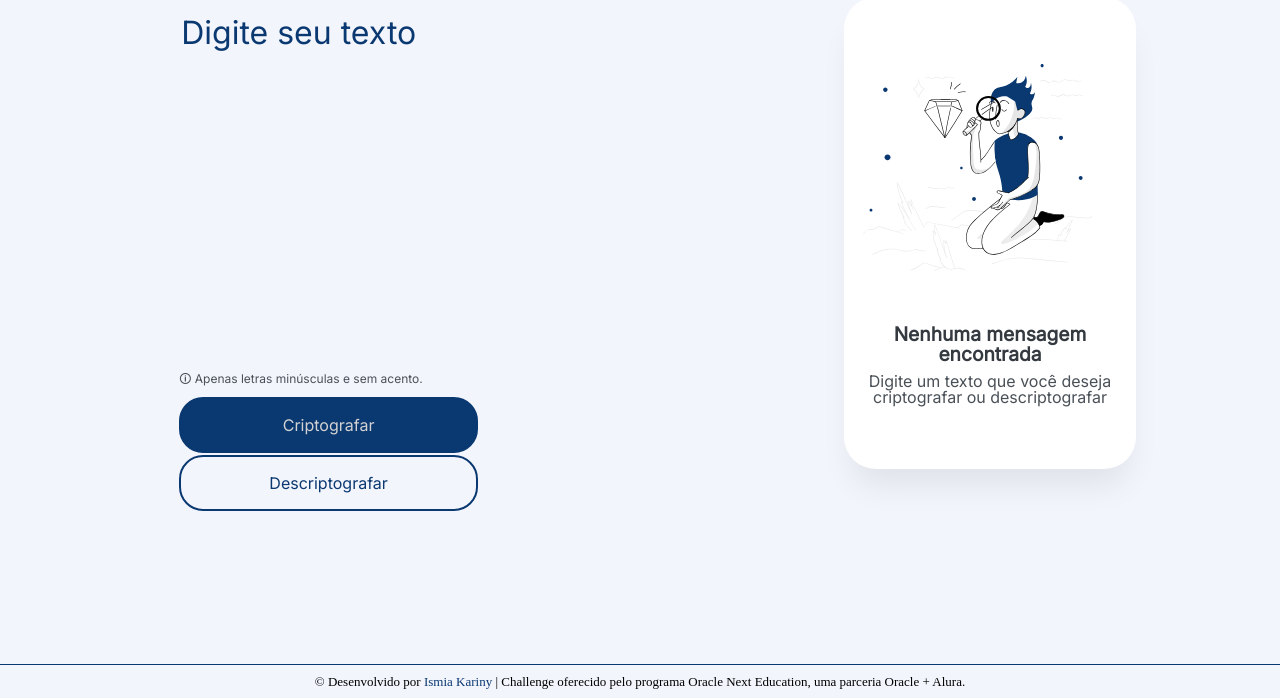
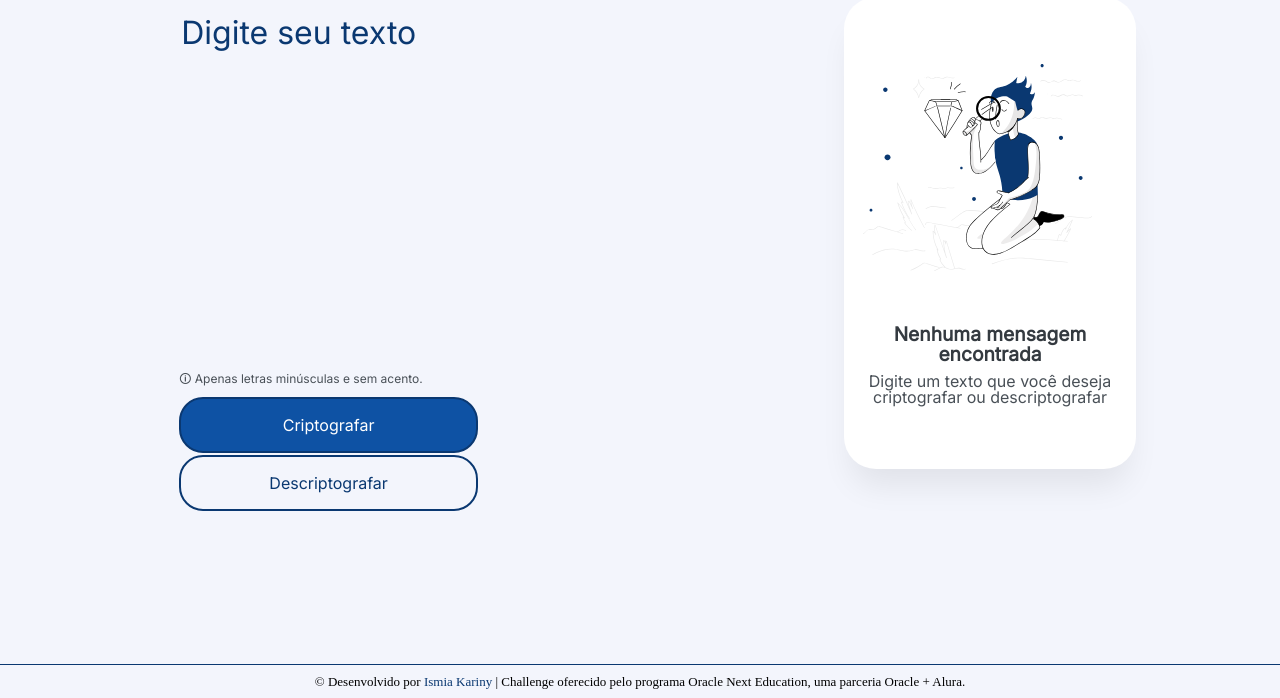
Before and after one commit to ismiakariny/decodificador-one, a plain HTML site: page index.html in a window 1280 px wide. In both pictures the pointer is over the button "Criptografar". Shown: the part 102-800 px from the top of the page. Drawn offline with nearby package versions, Linux system fonts and the light colour scheme.

Commit message:
Trocando efeito hover do botão de criptografar

```diff
--- a/style.css
+++ b/style.css
@@ -82,7 +82,7 @@ main {
 }
 
 .botao-criptografar:hover {
-    color:lightgray;
+    background: #0E52A4;
 }
 
 
```
